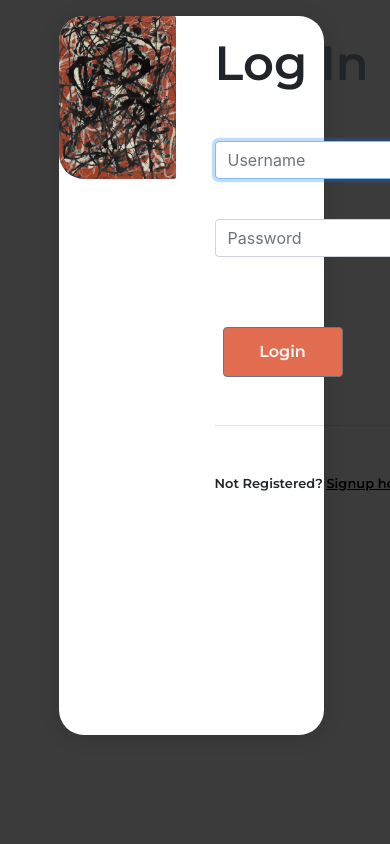
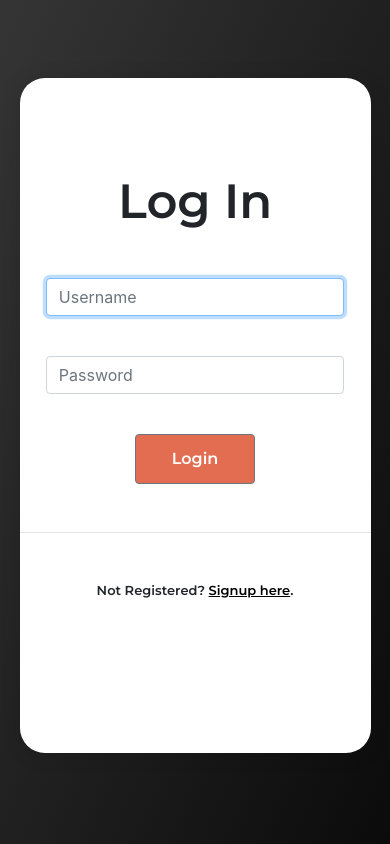
Before and after one commit to adarsh0016/chatapp-flask-socketio, a Flask app: page / in a window 390 px wide. Run offline with Flask 2, Linux system fonts and the light colour scheme; some libraries are stand-ins or nearby versions.

Commit message:
designed the login and signup page

```diff
--- a/static/styles/header.css
+++ b/static/styles/header.css
@@ -1,11 +1,6 @@
 
 body{
     margin:0;
-}
-
-.background{
-    background-image: url("../images/back.png");
-    background-size:cover
 }
 
 .navbar_left{
--- a/static/styles/main.css
+++ b/static/styles/main.css
@@ -13,7 +13,8 @@ body{
 }
 
 .background{
-    background-color: rgb(59, 59, 59);
+    background: rgb(53,53,53);
+    background: linear-gradient(114deg, rgba(53,53,53,1) 0%, rgba(11,11,11,1) 100%);
       height: 100%;
       position: absolute;
       top: 0;
@@ -89,3 +90,51 @@ input[type='text'], input[type='password'] {
     color: black;
     text-decoration: underline;
 }
+
+@media only screen and (max-width: 875px){
+    .mobile-hide{
+        display: none;
+    }
+
+    .alert{
+        margin: auto;
+        display: block;
+        width: 90%;
+        padding: 0 auto;
+        margin-top: 5%;
+    }
+
+    .login_section{
+        margin-top: 20%;
+        margin-left: 5%;
+        height: 80%;
+        width: 90%;
+    }
+
+    .form{
+        position: relative;
+        margin-left: 0%;
+        top: 14%;
+    }
+
+    .heading{
+        position: relative;
+        text-align: center;
+    }
+
+    input[type='text'], input[type='password'] {
+        margin: auto;
+        display: block;
+        margin-bottom: 2.5em;
+        width: 85%;
+    }
+
+    .btn{
+        margin: auto;
+        display: block !important;
+    }
+
+    .bottom_msg{
+        text-align: center;
+    }
+}
--- a/templates/chat.html
+++ b/templates/chat.html
@@ -7,6 +7,7 @@
     <div id="main-section">
         <!--room selection-->
         <div class="top_bar show-mobile"></div>
+        <div class="transparent-bar mobile-hide"></div>
         <div id="sidebar" class="mobile-hide">
             <div class="sidebar_with_tilte"></div>
             <h4 class="rooms_text">Rooms</h4>
--- a/templates/prelogin-layout.html
+++ b/templates/prelogin-layout.html
@@ -17,7 +17,7 @@
     <body>
         <div class="background">
             <div class="login_section">
-                <img src="static\images\poll.jpg" class="image">
+                <img src="static\images\poll.jpg" class="image mobile-hide">
                     <!--Flass message-->
                     {% with messages = get_flashed_messages(with_categories=true) %}
                         {% if messages %}
```
Also changed, not shown: static/scripts/chat_page.js (+7 -0 lines), static/styles/chat.css (+13 -1 lines), static/images/back.png (deleted), static/images/van_g.jpg (deleted).
